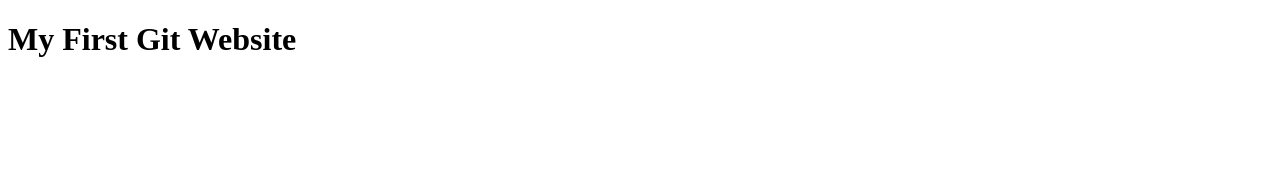
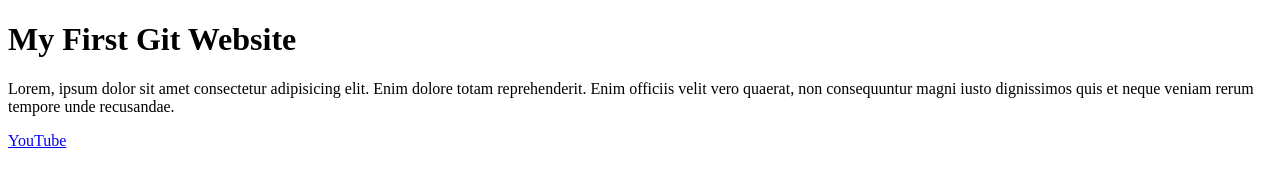
Before and after one commit to mdmehedi129/my-first-website, a plain HTML site: page index.html in a window 1280 px wide. Drawn offline with Linux system fonts and the light colour scheme.

Commit message:
learned github

```diff
--- a/index.html
+++ b/index.html
@@ -8,5 +8,12 @@
   </head>
   <body>
     <h1>My First Git Website</h1>
+    <p>
+      Lorem, ipsum dolor sit amet consectetur adipisicing elit. Enim dolore
+      totam reprehenderit. Enim officiis velit vero quaerat, non consequuntur
+      magni iusto dignissimos quis et neque veniam rerum tempore unde
+      recusandae.
+    </p>
+    <a href="http://youtube.com">YouTube</a>
   </body>
 </html>
```
